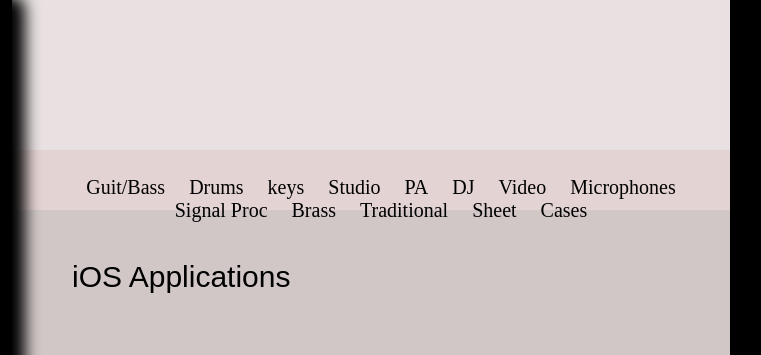
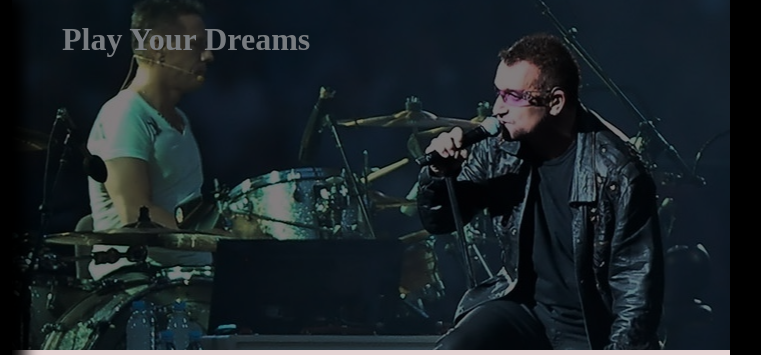
Before and after one commit to Mujtaba-Khawari/Mujtaba-Khawari, a website: page dist/index.html in a window 1280 px wide. Shown: the top 355 px of the page, 390-1151 px from the left. Drawn offline with Linux system fonts and the light colour scheme.

Commit message:
header background image set up

```diff
--- a/scss/main.scss
+++ b/scss/main.scss
@@ -6,12 +6,18 @@ html,body{
   background-color: rgb(0, 0, 0);
 }
 header{
-  height: 150px;
+  height: 350px;
   margin-left:402px ;
   margin-right: 160px;
-  background-color:rgb(233, 225, 225);
   margin-top: auto;
   overflow: hidden;
+  background-image: url(/dist/images/header.jpg);
+  background-position: center center;
+  opacity:50% ;
+  h1{
+    color: aliceblue;
+    padding-left: 50px;
+  }
 }
 #nav-bar{
   margin-left:402px ;
```
Also changed, not shown: dist/css/main.css, dist/images/cello.png (deleted), dist/images/double-bass.png (deleted), dist/images/electric-guitar.png (deleted), dist/images/french-horn.png (deleted), dist/images/guitar.png (deleted), dist/images/header.jpg (added), dist/images/saxophone.png (deleted), dist/images/trumpet.png (deleted), dist/index.html.
